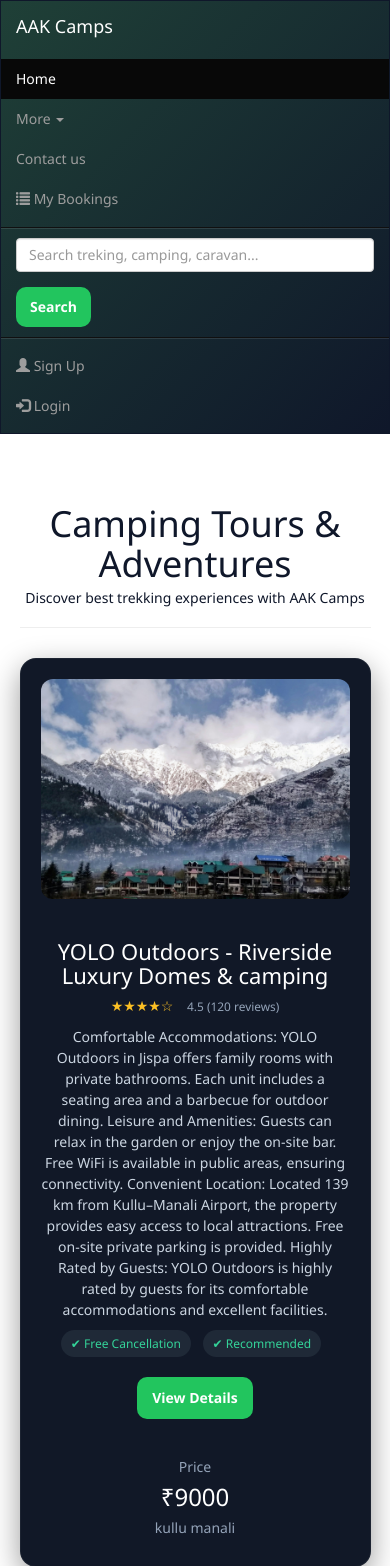
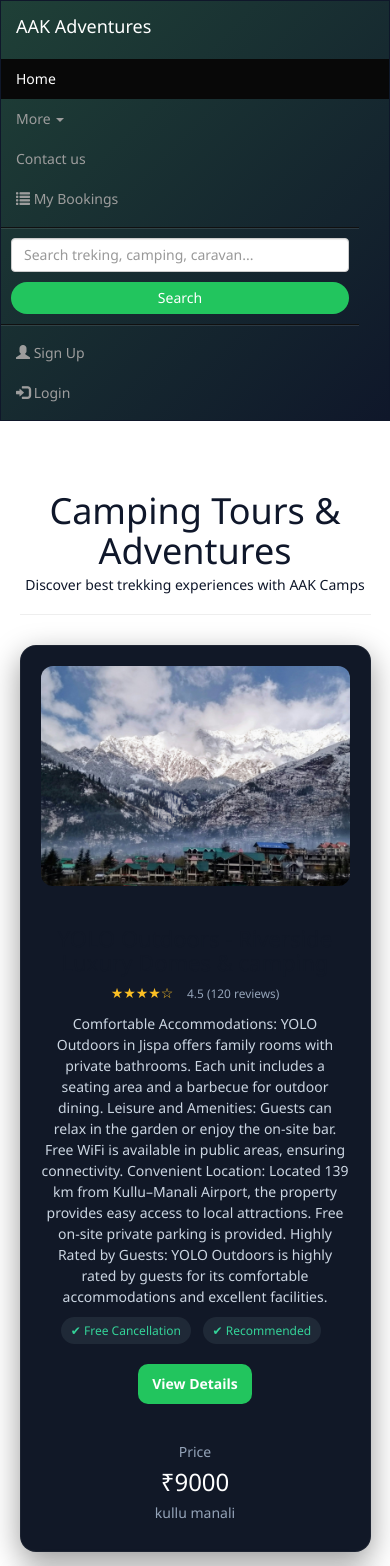
Before and after one commit to ahad24928/AAK-Adventures, a Django app: page /camping_page/ in a window 390 px wide. Shown: the top 1566 px of the page. Run offline with Django 5.2, Linux system fonts and the light colour scheme; data comes from the database, SQL or seed files in the repository; both versions use the stored data as it was after the commit; some libraries are stand-ins or nearby versions.

Commit message:
commit all

```diff
--- a/apps/static/apps/camping.css
+++ b/apps/static/apps/camping.css
@@ -3,7 +3,7 @@ body{
     margin: 0;
     font-family: "Segoe UI", sans-serif;
     background: #fff;
-    color: #fff;
+    color: #111827;
 }
 
 /* PAGE CONTAINER */
@@ -93,7 +93,7 @@ body{
 }
 
 /* BUTTON */
-.btn{
+.trek-btn{
     display: inline-block;
     margin-top: 10px;
     padding: 10px 14px;
--- a/apps/static/apps/caravan.css
+++ b/apps/static/apps/caravan.css
@@ -93,7 +93,7 @@ body{
 }
 
 /* BUTTON */
-.btn{
+.trek-btn{
     display: inline-block;
     margin-top: 10px;
     padding: 10px 14px;
--- a/apps/static/apps/detail.css
+++ b/apps/static/apps/detail.css
@@ -137,8 +137,6 @@
 }
 
 /* ===================== REVIEWS (MODERN DARK) ===================== */
-/* ===================== REVIEWS SIMPLE CLEAN ===================== */
-
 .reviews-section {
     margin-top: 40px;
 }
--- a/apps/static/apps/treking.css
+++ b/apps/static/apps/treking.css
@@ -93,7 +93,7 @@ body{
 }
 
 /* BUTTON */
-.btn{
+.trek-btn{
     display: inline-block;
     margin-top: 10px;
     padding: 10px 14px;
--- a/apps/templates/apps/base.html
+++ b/apps/templates/apps/base.html
@@ -24,7 +24,7 @@
 
 
 <style>
-  /* NAVBAR OVER IMAGE */
+/* NAVBAR OVER IMAGE */
 .navbar{
     margin-bottom: 0;
     border-radius: 0;
@@ -50,18 +50,45 @@
 .srchbtn:hover{
     background-color: #16a34a;
 }
+
+/* FORM LAYOUT */
+.search-form{
+    margin-top: 8px;
+}
+
+/* 🔥 RESPONSIVE FIX */
+@media (max-width: 768px) {
+
+    .search-form{
+        width: 100%;
+        padding: 10px;
+        float: none !important;
+    }
+
+    .search-group,
+    .search-input{
+        width: 100% !important;
+        display: block;
+    }
+
+    .srchbtn{
+        width: 100%;
+        margin-top: 5px;
+        border-radius: 20px;
+    }
+}
 </style>
 
 {% block extra_css %}{% endblock %}
 
 </head>
 <body>
-                    <!-- navbar -->
+                      <!-- navbar -->
   <nav class="navbar navbar-inverse">
   <div class="container-fluid">
 
     <div class="navbar-header">
-      <a class="navbar-brand" href="{% url 'index' %}">AAK Camps</a>
+      <a class="navbar-brand" href="{% url 'index' %}">AAK Adventures</a>
     </div>
 
     <!-- LEFT MENU -->
--- a/apps/templates/apps/camping.html
+++ b/apps/templates/apps/camping.html
@@ -1,7 +1,7 @@
 {% extends 'apps/base.html' %}
 {% load static %}
 
-{% block title %}Explore Adventure | AAK{% endblock %}
+{% block title %}Camping | AAK Adventures{% endblock %}
 
 {% block extra_css %}
 <link rel="stylesheet" href="{% static 'apps/camping.css' %}">
@@ -47,7 +47,7 @@
             </div>
 
             <!-- Button -->
-            <a href="{% url 'detail-page' 'camping' item.id %}" class="btn">
+            <a href="{% url 'detail-page' 'camping' item.id %}" class="trek-btn">
                 View Details
             </a>
         </div>
--- a/apps/templates/apps/caravan.html
+++ b/apps/templates/apps/caravan.html
@@ -1,7 +1,7 @@
 {% extends 'apps/base.html' %}
 {% load static %}
 
-{% block title %}Explore Adventure | AAK{% endblock %}
+{% block title %}Caravan | AAK Adventures{% endblock %}
 
 {% block extra_css %}
 <link rel="stylesheet" href="{% static 'apps/caravan.css' %}">
@@ -47,7 +47,7 @@
             </div>
 
             <!-- Button -->
-            <a href="{% url 'detail-page' 'caravan' item.id %}" class="btn">
+            <a href="{% url 'detail-page' 'caravan' item.id %}" class="trek-btn">
                 View Details
             </a>
         </div>
--- a/apps/templates/apps/contact.html
+++ b/apps/templates/apps/contact.html
@@ -5,7 +5,7 @@
 <meta charset="UTF-8">
 <meta name="viewport" content="width=device-width, initial-scale=1.0">
 
-<title>Contact | AAK Camps</title>
+<title>Contact | AAK Adventures</title>
 
 <link href="https://cdn.jsdelivr.net/npm/bootstrap@5.3.2/dist/css/bootstrap.min.css" rel="stylesheet">
 <link rel="stylesheet" href="https://cdnjs.cloudflare.com/ajax/libs/font-awesome/6.5.0/css/all.min.css">
--- a/apps/templates/apps/detail.html
+++ b/apps/templates/apps/detail.html
@@ -1,7 +1,7 @@
 {% extends 'apps/base.html' %}
 {% load static humanize %}
 
-{% block title %}Details | AAK Camps{% endblock %}
+{% block title %}Details | AAK Adventures{% endblock %}
 
 {% block extra_css %}
 <link rel="stylesheet" href="{% static 'apps/detail.css' %}">
--- a/apps/templates/apps/my_bookings.html
+++ b/apps/templates/apps/my_bookings.html
@@ -5,7 +5,8 @@
 <meta charset="UTF-8">
 <meta name="viewport" content="width=device-width, initial-scale=1.0">
 
-<title>My Bookings | AAK Camps</title>
+<title>Bookings | AAK Adventures </title>
+
 
 <link rel="stylesheet" href="https://maxcdn.bootstrapcdn.com/bootstrap/3.4.1/css/bootstrap.min.css">
 <link rel="stylesheet" href="https://cdnjs.cloudflare.com/ajax/libs/font-awesome/6.5.0/css/all.min.css">
--- a/apps/templates/apps/news.html
+++ b/apps/templates/apps/news.html
@@ -1,7 +1,7 @@
 {% extends 'apps/base.html' %}
 {% load static %}
 
-{% block title %}News & Events | AAK Camps{% endblock %}
+{% block title %}News & Events | AAK {% endblock %}
 
 {% block extra_css %}
 <link rel="stylesheet" href="{% static 'apps/news.css' %}">
--- a/apps/templates/apps/registration.html
+++ b/apps/templates/apps/registration.html
@@ -2,7 +2,7 @@
 <html>
 <head>
 
-  <title>registeration</title>
+  <title>registeration | AAK</title>
 <!-- Latest compiled and minified CSS -->
 <link rel="stylesheet" href="https://maxcdn.bootstrapcdn.com/bootstrap/3.4.1/css/bootstrap.min.css">
 
--- a/apps/templates/apps/treking.html
+++ b/apps/templates/apps/treking.html
@@ -1,7 +1,7 @@
 {% extends 'apps/base.html' %}
 {% load static %}
 
-{% block title %}Explore Adventure | AAK{% endblock %}
+{% block title %}Treking | AAK Adventure{% endblock %}
 
 {% block extra_css %}
 <link rel="stylesheet" href="{% static 'apps/treking.css' %}">
@@ -52,7 +52,7 @@
 
             <!-- Button -->
             {% if item.id %}
-            <a href="{% url 'detail-page' 'treking' item.id %}" class="btn">
+            <a href="{% url 'detail-page' 'treking' item.id %}" class="trek-btn">
                 View Details
             </a>
 
--- a/apps/views.py
+++ b/apps/views.py
@@ -2,12 +2,12 @@ import requests
 #  DJANGO  IMPORTS
 from datetime import datetime
 from django.db.models import Q
-from rest_framework import generics
 from django.shortcuts import render, redirect, get_object_or_404
 from django.contrib import messages
 from django.contrib.auth.decorators import login_required
 #  DJANGO REST FRAMEWORK IMPORTS
 from rest_framework.decorators import api_view
+from rest_framework import generics
 from rest_framework.response import Response
 from rest_framework.generics import (ListCreateAPIView, RetrieveUpdateDestroyAPIView, CreateAPIView)
 from rest_framework.parsers import MultiPartParser, FormParser
@@ -175,6 +175,7 @@ def search(request):
         "caravan_results": caravan_results,
         "news_results": news_results,
     })
+
 # -------- API VIEWS --------
 
 class trekingList(ListCreateAPIView):
```
Also changed, not shown: apps/templates/apps/index.html (+6 -3 lines), db.sqlite3.
